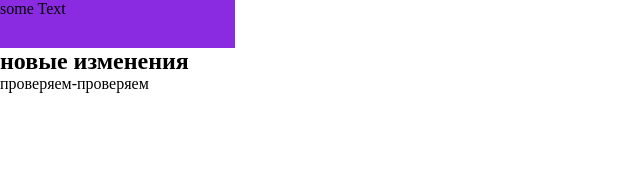
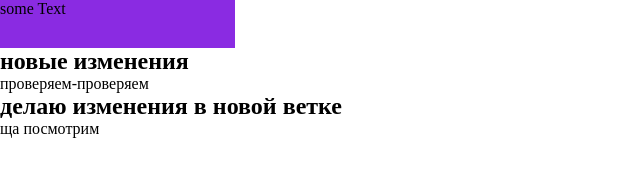
Before and after one commit to polinabych/gittest, a plain HTML site: page index.html in a window 1280 px wide. Shown: the whole page, without its empty margins (0-640 px from the left). Drawn offline with Linux system fonts and the light colour scheme.

Commit message:
Новая ветка с изменениями

```diff
--- a/index.html
+++ b/index.html
@@ -12,6 +12,8 @@
         <p><span class="text-block"> some Text </span></p>
         <h2>новые изменения</h2>
         <p>проверяем-проверяем</p>
+        <h2>делаю изменения в новой ветке</h2>
+        <p>ща посмотрим</p>
     </article>
     <script src="script.js"></script>
 </body>
```
